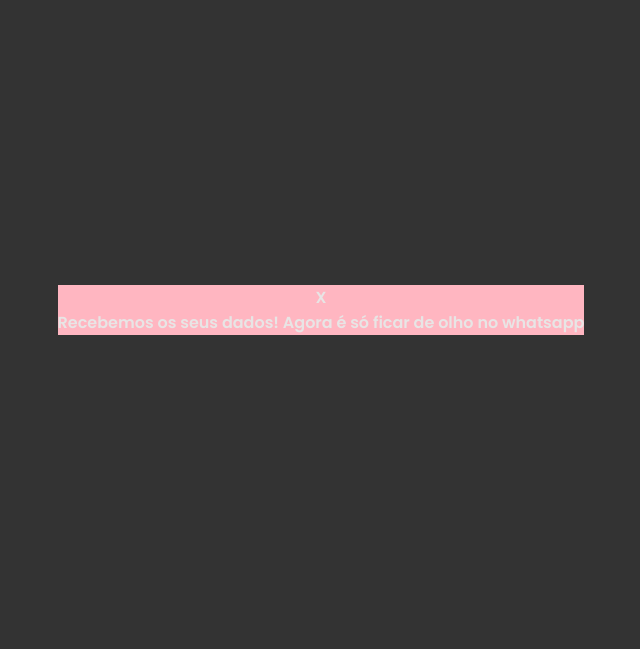
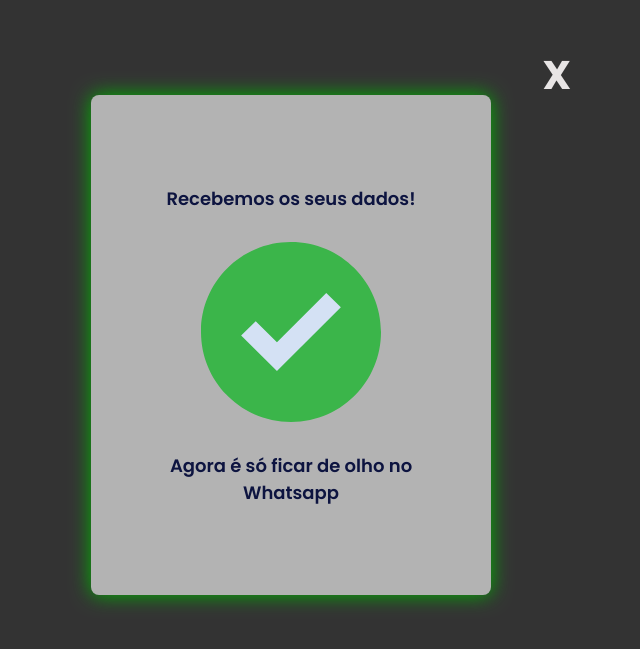
Before and after one commit to luanmourao/gymmy, a website: page src/views/modal.html in a window 1280 px wide. Shown: the part 115-764 px from the top of the page, without its empty margins (319-959 px from the left). Drawn offline with Linux system fonts and the light colour scheme.

Commit message:
Estilização da página de confirmação de cadastro: finalizada

```diff
--- a/public/styles/partials/modal.css
+++ b/public/styles/partials/modal.css
@@ -6,17 +6,72 @@
   top: 0;
   left: 0;
   text-align: center;
-  /* opacity: 0;
-  visibility: hidden; */
 }
 
 .modalSucess {
-  background-color: lightpink;
-  display: inline-block;
-  margin: 50vh auto;
+  background-color: rgb(179,179,179);
+  max-width: 80vw;
+  height: 60vh;
+  margin: 10px auto;
+  border-radius: 8px;
+  box-shadow: 0 0 20px rgb(2, 182, 2);
+  color: var(--color-darkblue);
+  font-size: 1.8rem;
+
+  display: flex;
+  flex-direction: column;
+  align-items: center;
+  justify-content: center;
+  gap: 30px;
 }
 
-/* #modalOverlay.active {
-  opacity: 1;
-  visibility:visible;
-} */
+.modalSucess img {
+  width: 180px;
+  height: 180px;
+}
+
+.modalSucess p {
+  max-width: 250px;
+}
+
+.card {
+  position: relative;
+  max-width: 95vw;
+  height: 70vh;
+  margin: 20vh auto;
+  padding-top: 30px;
+}
+
+#exitButton {
+  font-size: 4rem;
+  font-weight: bold;
+  cursor: pointer;
+  position: absolute;
+  right: 0;
+  top: 0;
+  margin-top: 0;
+}
+
+@media (min-width: 500px){
+  .modalSucess {
+    background-color: rgb(179,179,179);
+    width: 400px;
+    height: 500px;
+    margin: 20px 20px;
+  }
+
+  .card {
+    position: relative;
+    width: 500px;
+    height: 600px;
+    margin: 20vh auto;
+    padding-top: 30px;
+  }
+}
+
+@media (max-width: 300px){
+  .modalSucess img {
+    width: 100px;
+    height: 100px;
+  }
+}
--- a/src/views/modal.html
+++ b/src/views/modal.html
@@ -23,10 +23,21 @@
 
 
        <div id="modalOverlay">
-          <div class="modalSucess">
+
+         <div class="card">
+
             <div id="exitButton" type="button">X</div>
-            <p>Recebemos os seus dados! Agora é só ficar de olho no whatsapp</p>
-          </div>
+            <div class="modalSucess">
+              <p>Recebemos os seus dados!</p>
+              <img src="/images/icons/check.svg" alt="check">
+              <p> Agora é só ficar de olho no Whatsapp
+              </p>
+            </div>
+
+
+         </div>
+
+
       </div>
 
 
```
Also changed, not shown: public/images/icons/check.svg (added), 1 other file.
